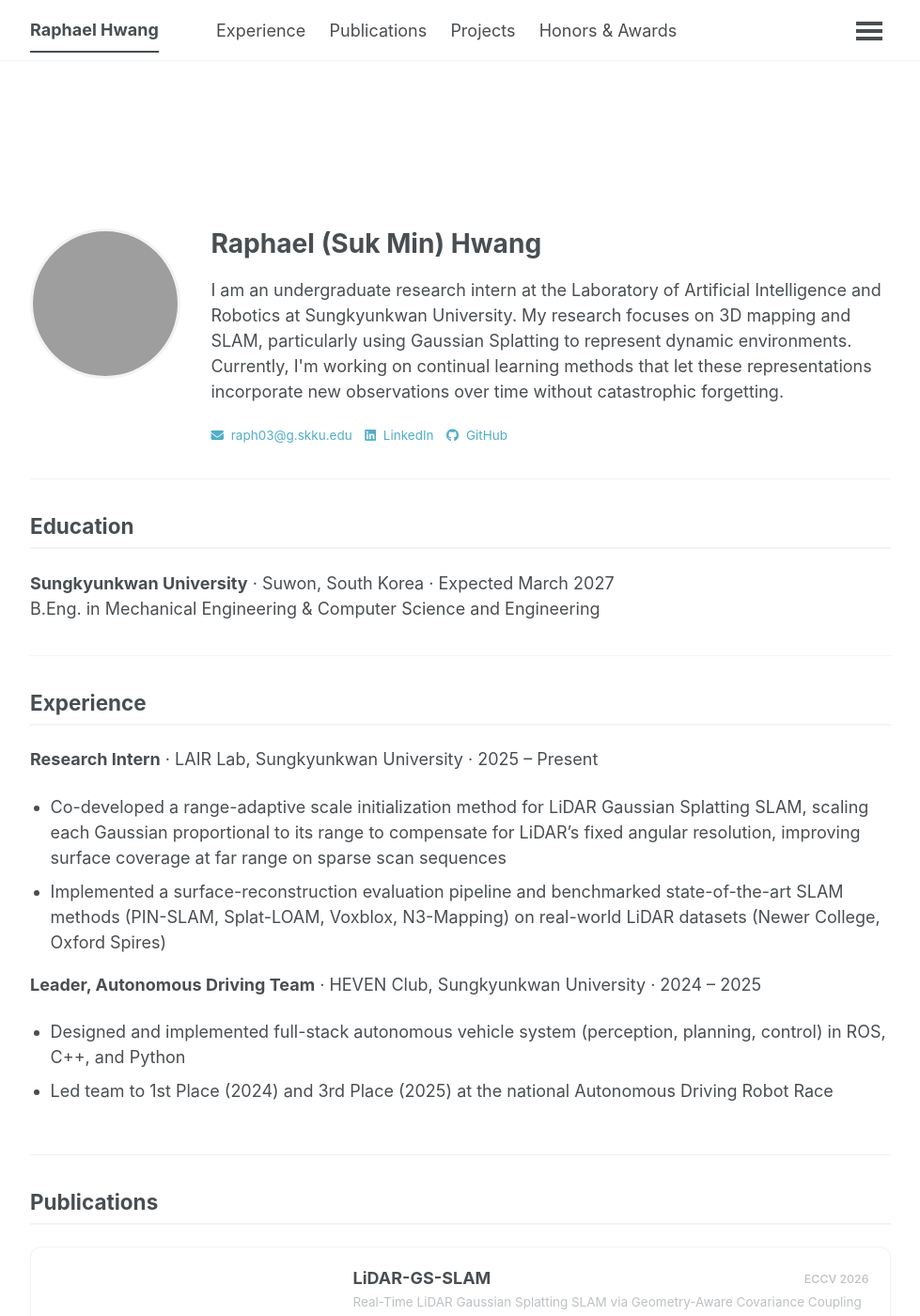
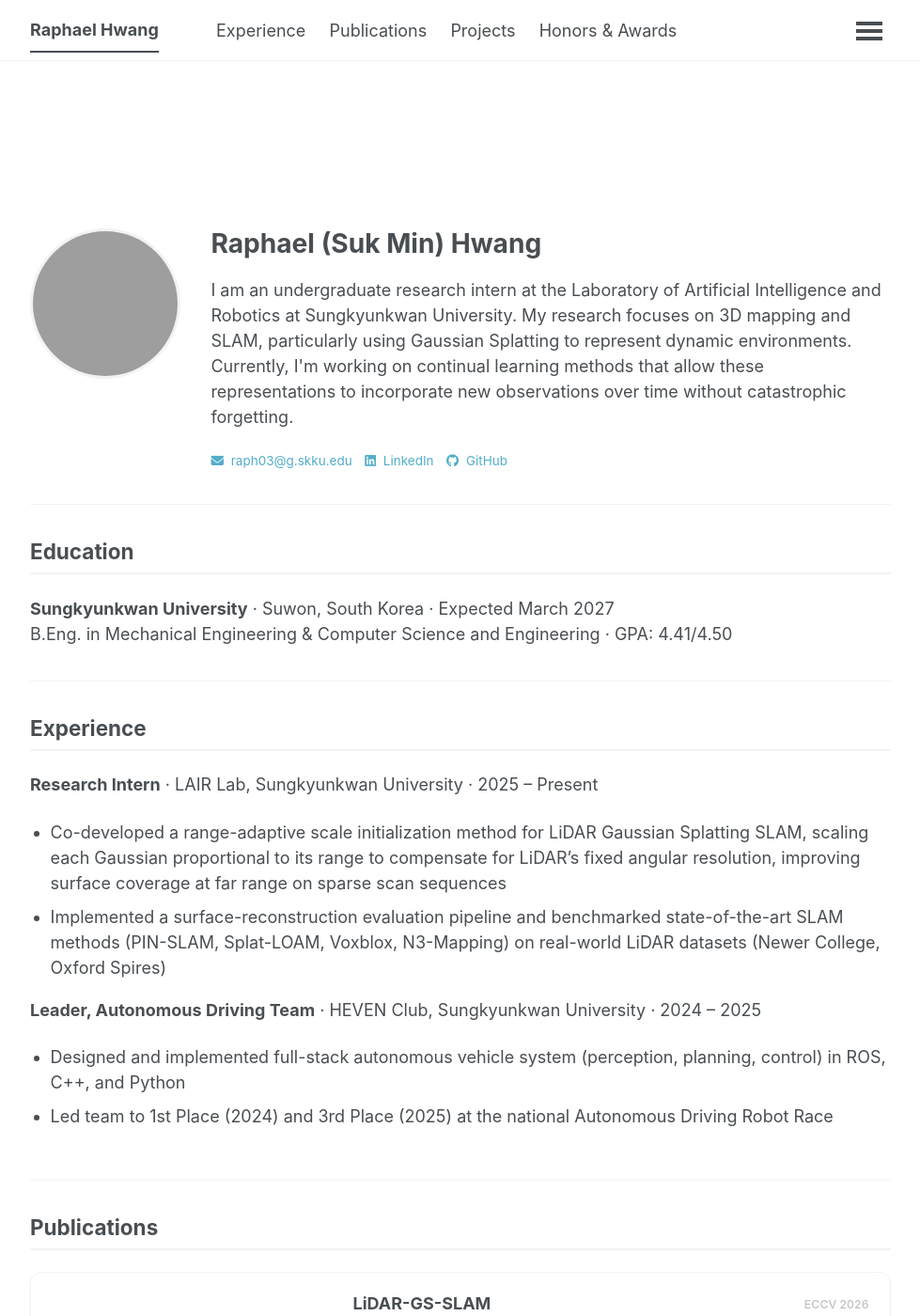
Before and after one commit to flyingKangaroo1/flyingKangaroo1.github.io, a Jekyll site: the page built from _pages/about.md, in a window 1280 px wide and 1400 px high. Shown: the whole window at 94% size, without its empty margins (150-1129 px from the left). Built offline with Jekyll 4.4.1, drawn with Linux system fonts in a browser that asks for light colours; a style sheet for code colours, icons or effects is not loaded; some of the changed text lies outside the part shown; grey boxes are pictures that could not be loaded.

Commit message:
Add GPA to about page, make homepage logo link scroll-to-top and stay clickable

```diff
--- a/_includes/masthead.html
+++ b/_includes/masthead.html
@@ -5,18 +5,19 @@
       <nav id="site-nav" class="greedy-nav">
         <button><span class="navicon"></span></button>
         <ul class="visible-links">
-          <li class="masthead__menu-item masthead__menu-item--lg persist {% if page.url == '/' or page.url == '/index.html' %}selected{% endif %}">
-            <a href="{{ base_path }}/">{{ site.title }}</a>
+          <li
+            class="masthead__menu-item masthead__menu-item--lg persist {% if page.url == '/' or page.url == '/index.html' %}selected{% endif %}"
+          >
+            <a href="{{ base_path }}/#about">{{ site.title }}</a>
           </li>
-          {% for link in site.data.navigation.main %}
-            {% if link.url contains 'http' %}
-              {% assign domain = '' %}
-            {% else %}
-              {% assign domain = base_path %}
-            {% endif %}
-            <li class="masthead__menu-item {% if page.url contains link.url and link.url != '/' %}selected{% endif %}">
-              <a href="{{ domain }}{{ link.url }}">{{ link.title }}</a>
-            </li>
+          {% for link in site.data.navigation.main %} {% if link.url contains
+          'http' %} {% assign domain = '' %} {% else %} {% assign domain =
+          base_path %} {% endif %}
+          <li
+            class="masthead__menu-item {% if page.url contains link.url and link.url != '/' %}selected{% endif %}"
+          >
+            <a href="{{ domain }}{{ link.url }}">{{ link.title }}</a>
+          </li>
           {% endfor %}
         </ul>
         <ul class="hidden-links hidden"></ul>
--- a/_pages/about.md
+++ b/_pages/about.md
@@ -13,7 +13,7 @@ redirect_from:
   <div class="home-hero__bio">
     <h1>Raphael (Suk Min) Hwang</h1>
     <p>
-      I am an undergraduate research intern at the Laboratory of Artificial Intelligence and Robotics at Sungkyunkwan University. My research focuses on 3D mapping and SLAM, particularly using Gaussian Splatting to represent dynamic environments. Currently, I'm working on continual learning methods that let these representations incorporate new observations over time without catastrophic forgetting.
+      I am an undergraduate research intern at the Laboratory of Artificial Intelligence and Robotics at Sungkyunkwan University. My research focuses on 3D mapping and SLAM, particularly using Gaussian Splatting to represent dynamic environments. Currently, I'm working on continual learning methods that allow these representations to incorporate new observations over time without catastrophic forgetting.
     </p>
     <div class="home-hero__links">
       <a href="mailto:raph03@g.skku.edu"><i class="fas fa-envelope"></i> raph03@g.skku.edu</a>
@@ -30,7 +30,7 @@ redirect_from:
 ## Education
 
 **Sungkyunkwan University** · Suwon, South Korea · Expected March 2027
-B.Eng. in Mechanical Engineering & Computer Science and Engineering
+B.Eng. in Mechanical Engineering & Computer Science and Engineering · GPA: 4.41/4.50
 
 </section>
 
@@ -83,8 +83,8 @@ B.Eng. in Mechanical Engineering & Computer Science and Engineering
 
 - **National Science & Technology Scholarship** (2025–2026), Ministry of Science and ICT - awarded to the
   top-ranked student in major during the first two years of study, full-tuition scholarship through graduation
+- **SKKU Chung Yong-ji Scholarship** (2026) - awarded to one student across the College of Engineering for leadership, community engagement, and research initiative
 - **Merit Scholarship** (2021–2025) - awarded to the top 4% of candidates
-- **SKKU Chung Yong-ji Scholarship** (2026)
 - **Entegris Foundation Scholarship** (2022)
 
 </section>
--- a/_sass/layout/_masthead.scss
+++ b/_sass/layout/_masthead.scss
@@ -71,8 +71,11 @@
   color: var(--global-text-color);
   font-weight: 700;
   border-bottom: 2px solid var(--global-text-color);
-  pointer-events: none; /* Move this here */
-  cursor: default; /* Move this here too */
+}
+
+.masthead__menu-item.selected:not(.persist) a {
+  pointer-events: none;
+  cursor: default;
 }
 
 .masthead__menu-item.selected a:hover {
```
Also changed, not shown: other parts of _pages/about.md (+1 -1 lines).
